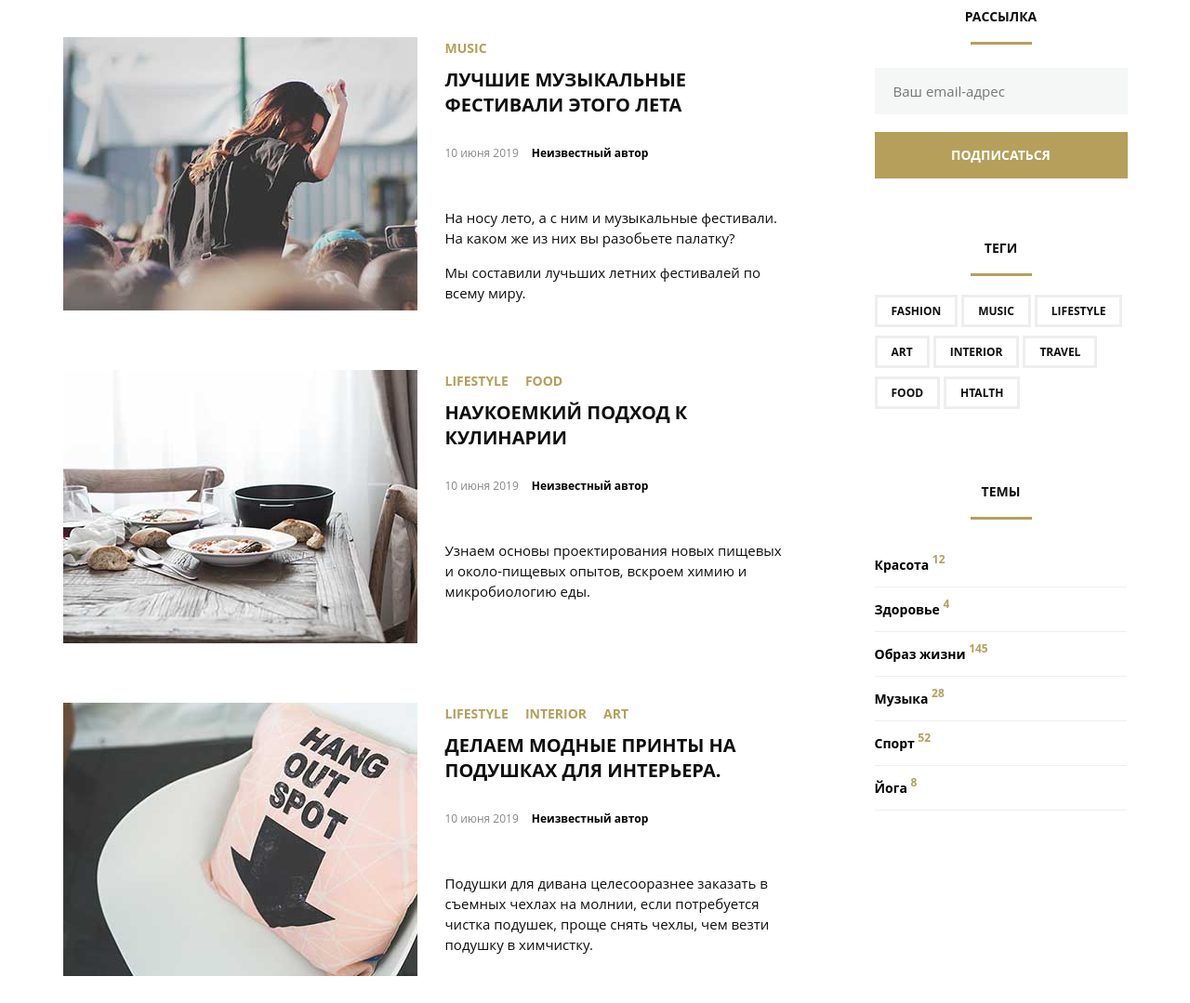
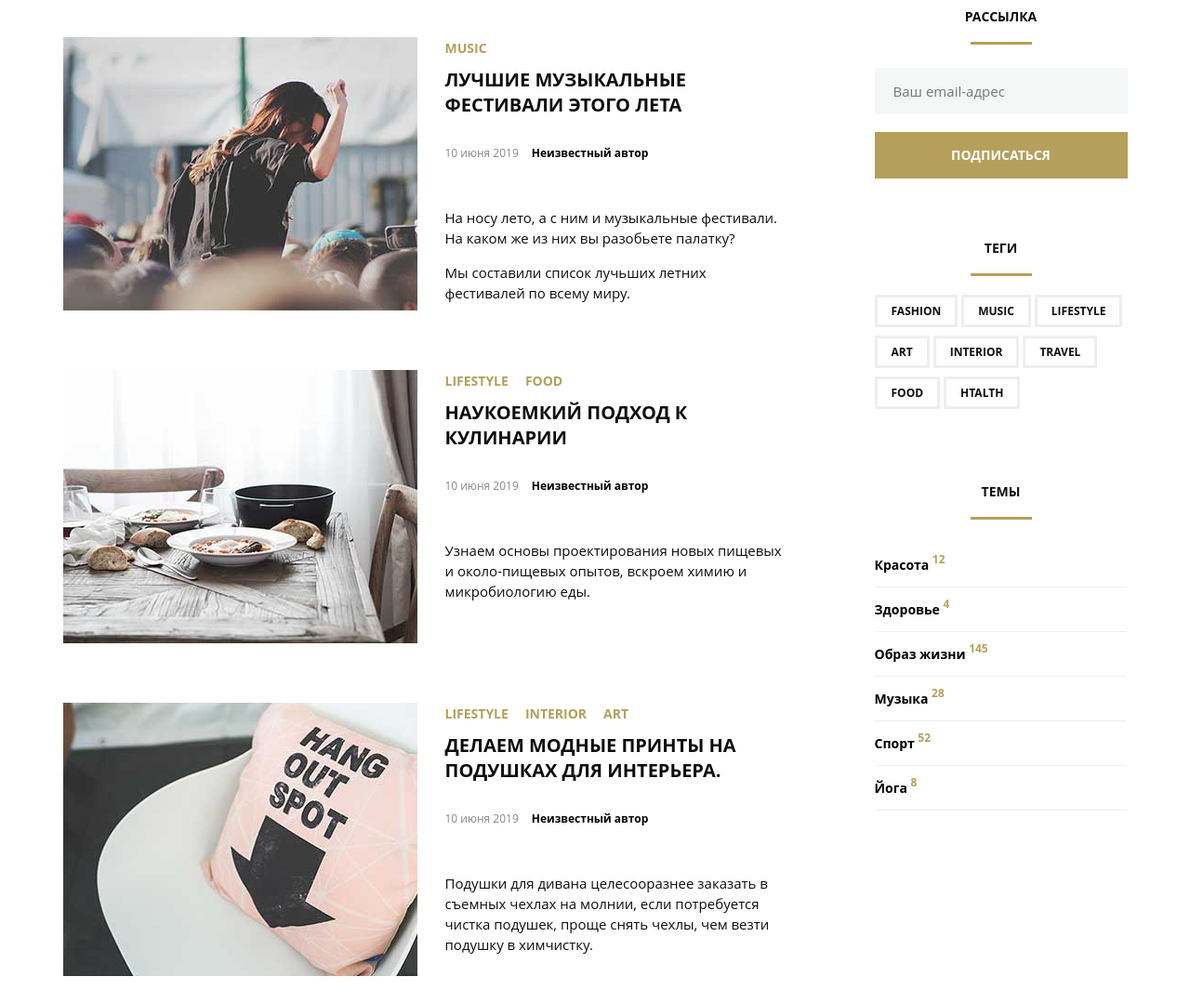
Before and after one commit to Gronik4/nyadaptive, a plain HTML site: page index.html in a window 1280 px wide. Shown: the part 1542-2621 px from the top of the page at 93% size. Drawn offline with Linux system fonts and the light colour scheme.

Commit message:
Update index.html

```diff
--- a/index.html
+++ b/index.html
@@ -1,3 +1,4 @@
+<!--Версия от 04.04.2021-->
 <!DOCTYPE html>
 <html lang="en">
 <head>
@@ -178,7 +179,8 @@
                 <time datetime="2021-02-15T18:32:40+03:00" class="content-data-time">10 июня 2019</time><address class="content-data"> Неизвестный автор</address>
               </div>
               <div class="content-text">
-              <p class="content-text-p">На носу лето, а с ним и музыкальные фестивали. На каком же из них вы разобьете палатку?</p><p class="content-text-p">Мы составили лучьших летних фестивалей по всему миру.</p>
+              <p class="content-text-p">На носу лето, а с ним и музыкальные фестивали. На каком же из них вы разобьете палатку?</p>
+              <p class="content-text-p">Мы составили список лучьших летних фестивалей по всему миру.</p>
               </div>
             </div>
           </article>
```
